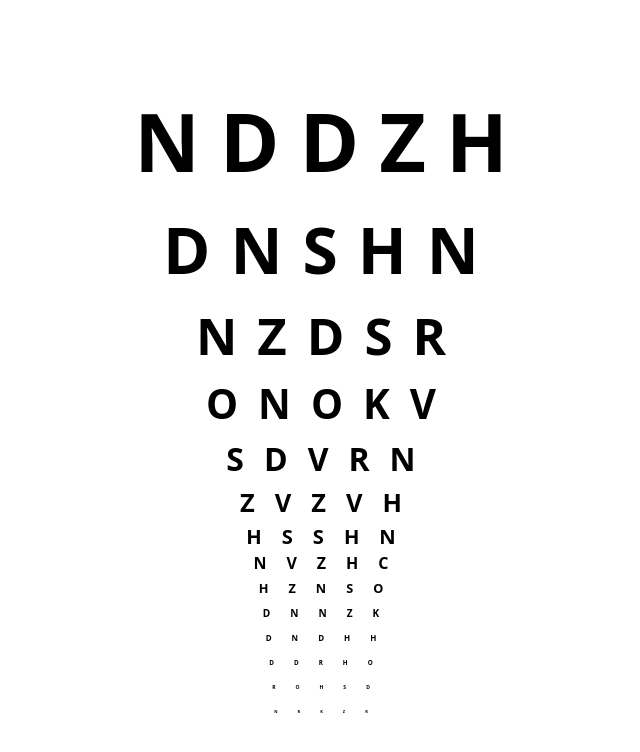
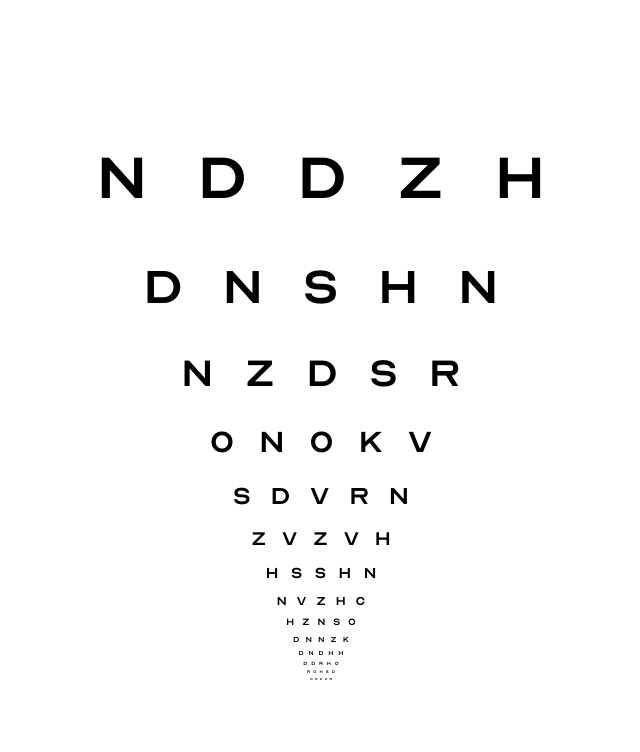
Before and after one commit to mieubrisse/man-vs-myopia-app, a React (Vite) app: page / in a window 1280 px wide. Shown: the top 752 px of the page, without its empty margins (319-959 px from the left). Built offline with nearby package versions, Linux system fonts and the light colour scheme.

Commit message:
Kinda-sorta, a LogMAR chart!

```diff
--- a/src/components/LogMARChart.css
+++ b/src/components/LogMARChart.css
@@ -1,9 +1,35 @@
+@font-face {
+  font-family: "Optician Sans";
+  src: url("/fonts/Optiker-K.ttf") format("truetype"),
+    url("/fonts/Optiker-K.woff2") format("woff2");
+  font-weight: normal;
+  font-style: normal;
+}
+
+.chart-row {
+  display: flex;
+  justify-content: center;
+  align-items: baseline; /* Align letters at the bottom */
+}
+
 .letter {
   /* Base size for the largest letters (LogMAR 1.0) */
   font-size: 0.25rem;
   /* Each row is 1.26 times smaller than the previous row */
   font-size: calc(0.25rem * pow(1.26, calc(13 - var(--row-index))));
+  font-family: "Optician Sans", Arial, sans-serif;
   font-weight: bold;
   color: #000;
-  margin: 0 10px;
+  /* Ensure no conflicting properties */
+  display: inline-block; /* Helps with consistent rendering, especially of font size */
+  word-spacing: normal; /* Ensure no default word spacing */
 }
+
+.letter:not(:last-child) {
+  margin-right: 1ch; /* Spacing equal to the width of the character for all but the last */
+}
+
+/* The last letter in each row should not have extra spacing */
+.letter:last-child {
+  letter-spacing: 0;
+}
--- a/src/components/LogMARChart.tsx
+++ b/src/components/LogMARChart.tsx
@@ -27,6 +27,7 @@ const LogMARChart: React.FC = () => {
       {logMARValues.map((_, index) => (
         <div
           key={index}
+          className="chart-row"
           style={{ "--row-index": index } as React.CSSProperties}
         >
           {getRandomSloanLetters(5).map((letter, i) => (
```
Also changed, not shown: public/fonts/Optiker-K.ttf (added), public/fonts/Optiker-K.woff2 (added).
